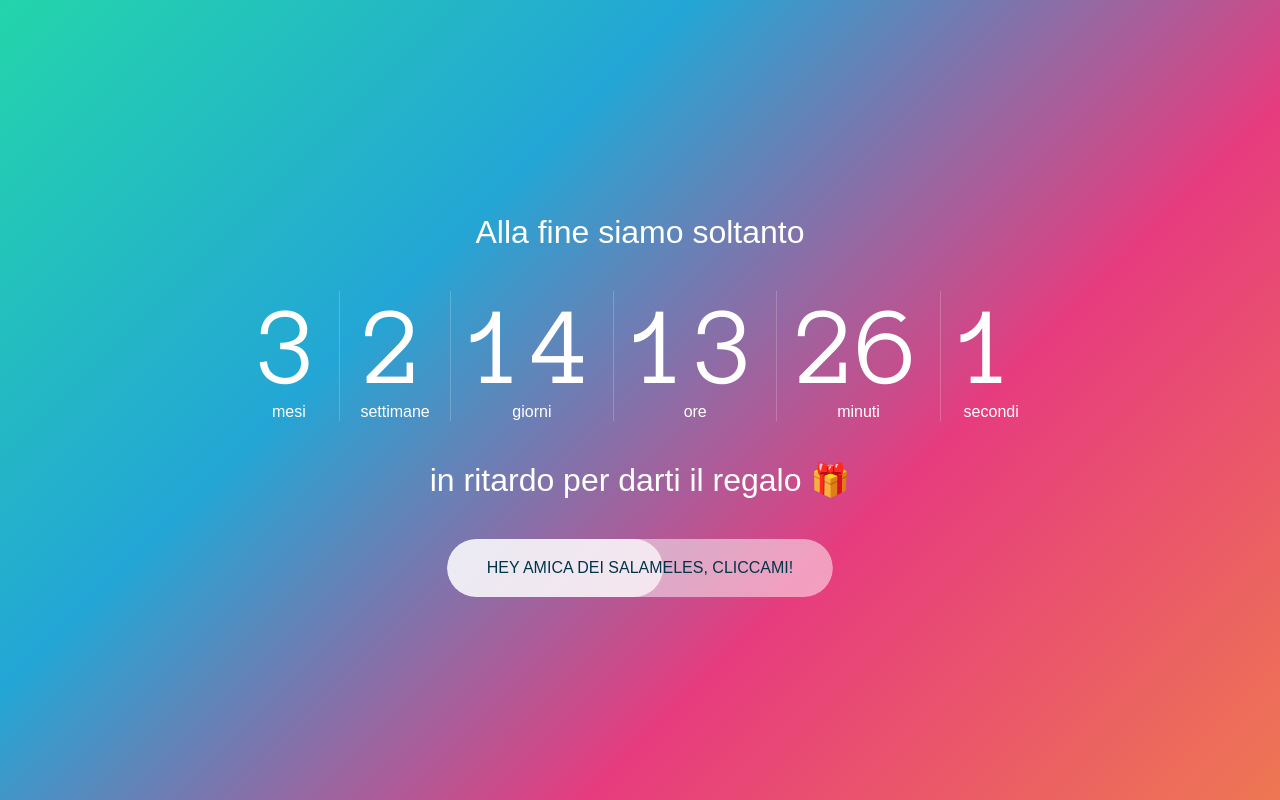
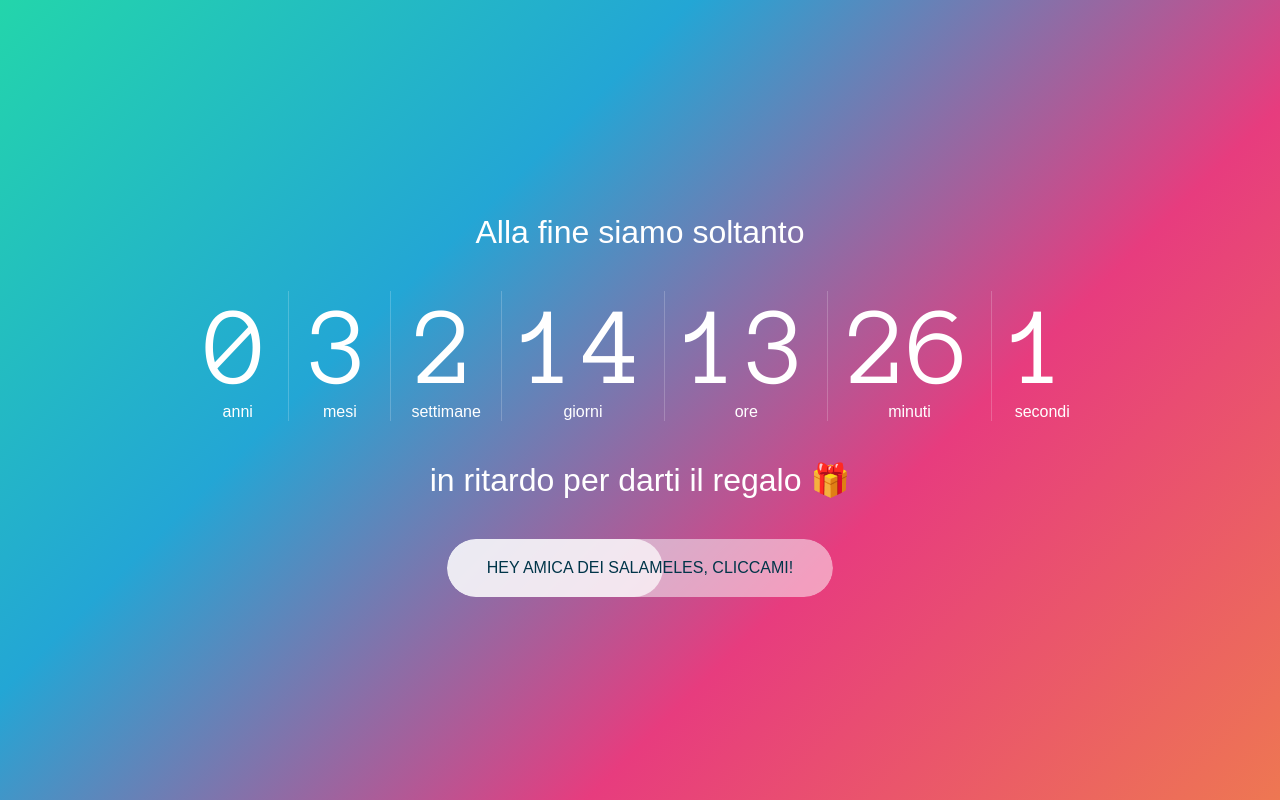
Before and after one commit to giuliachiola/birthday-veronica-30, a Nuxt app: page / in a window 1280 px wide. Built offline with nearby package versions, Linux system fonts and the light colour scheme.

Commit message:
feat: update

```diff
--- a/assets/scss/style.scss
+++ b/assets/scss/style.scss
@@ -1,9 +1,21 @@
-@keyframes gradientMovement {
+@keyframes gradientHorizontal {
   0% {
     background-position: 0% 50%;
   }
   50% {
     background-position: 100% 50%;
+  }
+  100% {
+    background-position: 0% 50%;
+  }
+}
+
+@keyframes gradientVertical {
+  0% {
+    background-position: 0% 50%;
+  }
+  50% {
+    background-position: 0% 100%;
   }
   100% {
     background-position: 0% 50%;
@@ -19,9 +31,14 @@
   background: linear-gradient(-45deg, #ee7752, #e73c7e, #23a6d5, #23d5ab);
 }
 
-.tpl--gradient-movement {
+.tpl--gradient-horizontal {
   background-size: 400% 400%;
-  animation: gradientMovement 15s ease infinite;
+  animation: gradientHorizontal 15s ease infinite;
+}
+
+.tpl--gradient-vertical {
+  background-size: 400% 400%;
+  animation: gradientVertical 5s ease-in-out infinite;
 }
 
 .l-wrapper {
--- a/components/Countdown.vue
+++ b/components/Countdown.vue
@@ -1,5 +1,9 @@
 <template id="countdown-template">
   <div class="c-countdown">
+    <div class="c-countdown__block">
+      <div class="c-countdown__digit">{{ years | two_digits }}</div>
+      <div class="c-countdown__text">anni</div>
+    </div>
     <div class="c-countdown__block">
       <div class="c-countdown__digit">{{ months | two_digits }}</div>
       <div class="c-countdown__text">mesi</div>
@@ -71,6 +75,10 @@ export default {
     months() {
       return this.diff.months()
     },
+
+    years() {
+      return this.diff.years()
+    },
   },
 
   created() {
--- a/pages/cats.vue
+++ b/pages/cats.vue
@@ -1,20 +1,19 @@
 <template>
-  <div class="tpl tpl--gradient-movement tpl-cats">
+  <div class="tpl tpl--gradient-horizontal tpl-cats">
     <div class="l-wrapper">
       <!-- gif -->
       <gif-responsive :src="'https://giphy.com/embed/12ELmx0C4EFKcE'" />
-      <nuxt-link to="/watermelons" class="c-button c-button--animation"
+      <!-- <nuxt-link to="/watermelons" class="c-button c-button--animation"
         >Abbiamo pensato ad un modo simpatico per dirti →</nuxt-link
+      > -->
+      <a href="/watermelons" class="c-button c-button--animation"
+        >Abbiamo pensato ad un modo simpatico per dirti →</a
       >
     </div>
   </div>
 </template>
 
 <script>
-// 'https://giphy.com/embed/12ELmx0C4EFKcE'
-// 'https://giphy.com/embed/CF93EZqOxjdHG',
-// 'https://giphy.com/embed/40Fpxgn6Yq640',
-// 'https://giphy.com/embed/a51kJ5I6YfejC',
 import GifResponsive from '../components/GifResponsive.vue'
 
 export default {
--- a/pages/cats2.vue
+++ b/pages/cats2.vue
@@ -1,21 +1,19 @@
 <template>
-  <div class="tpl tpl--gradient-movement tpl--cats">
+  <div class="tpl tpl--gradient-horizontal tpl--cats">
     <div class="l-wrapper">
       <!-- gif -->
       <gif-responsive :src="'https://giphy.com/embed/CF93EZqOxjdHG'" />
-      <nuxt-link to="/sea" class="c-button c-button--animation"
+      <!-- <nuxt-link to="/sea" class="c-button c-button--animation"
         >e per sorprenderti! →</nuxt-link
+      > -->
+      <a href="/sea" class="c-button c-button--animation"
+        >e per sorprenderti! →</a
       >
     </div>
   </div>
 </template>
 
 <script>
-// 'https://giphy.com/embed/12ELmx0C4EFKcE'
-// 'https://giphy.com/embed/CF93EZqOxjdHG',
-// 'https://giphy.com/embed/40Fpxgn6Yq640',
-// 'https://giphy.com/embed/a51kJ5I6YfejC',
-// 'https://giphy.com/embed/qX7Q4wxpRVo88',
 import GifResponsive from '../components/GifResponsive.vue'
 
 export default {
--- a/pages/happy.vue
+++ b/pages/happy.vue
@@ -2,7 +2,8 @@
   <div class="tpl tpl--happy">
     <div class="l-wrapper">
       <h1>
-        ...ti auguriamo tantissimi <strong>auguri</strong> <br />per questi 30
+        ...ti facciamo tantissimi <strong>auguri</strong> <br />per questi
+        <strong>30</strong>
         anni!! 🎉 🍰
       </h1>
       <!-- gif -->
@@ -27,7 +28,7 @@ export default {
 .tpl--happy {
   background: radial-gradient(red 5%, orange, yellow, lime, blue, hotpink);
   background-position: center;
-  animation: radialBackground 6s ease infinite;
+  animation: radialBackground 3s ease-in-out infinite;
 
   h1 {
     color: white;
--- a/pages/index.vue
+++ b/pages/index.vue
@@ -1,5 +1,5 @@
 <template>
-  <div class="tpl tpl--gradient-movement tpl--homepage">
+  <div class="tpl tpl--gradient-horizontal tpl--homepage">
     <div class="c-intro">
       <h2>
         Alla fine siamo soltanto
@@ -8,11 +8,11 @@
       <h2>
         in ritardo per darti il regalo 🎁
       </h2>
-      <nuxt-link
-        to="/cats"
-        :gif="'https://giphy.com/embed/12ELmx0C4EFKcE'"
-        class="c-button c-button--animation"
+      <!-- <nuxt-link to="/cats" class="c-button c-button--animation"
         >Hey amica dei Salameles, cliccami!</nuxt-link
+      > -->
+      <a href="/cats" class="c-button c-button--animation"
+        >Hey amica dei Salameles, cliccami!</a
       >
     </div>
   </div>
--- a/pages/sea.vue
+++ b/pages/sea.vue
@@ -1,7 +1,14 @@
 <template>
-  <div class="tpl tpl--gradient-movement tpl--sea">
-    <nuxt-link to="/happy" class="c-button c-button--animation"
+  <div class="tpl tpl--gradient-horizontal tpl--sea">
+    <!-- <nuxt-link to="/happy" class="c-button c-button--animation"
       >Quindi fluttuando come l'algapalla... →</nuxt-link
+    > -->
+    <a href="/happy" class="c-button c-button--animation"
+      >Quindi fluttuando come un'algapalla... →</a
+    >
+
+    <a class="s-animation-credits" href="https://codepen.io/shorelle/pen/NvpRLM"
+      >Animation credits</a
     >
   </div>
 </template>
@@ -12,7 +19,7 @@ export default {
     const recaptchaScript = document.createElement('script')
     recaptchaScript.setAttribute(
       'src',
-      'https://codepen.io/giuliachiola/pen/oNbqNOr.js' // forked!
+      'https://codepen.io/shorelle/pen/NvpRLM.js' // forked!
     )
     document.head.appendChild(recaptchaScript)
   },
@@ -24,6 +31,14 @@ export default {
   background: linear-gradient(-45deg, #131bab, #3c92e7, #24adde, #4a40d4);
   background-size: 200% 200%;
   animation: gradient 5s ease infinite;
+}
+
+.s-animation-credits {
+  font-size: 11px;
+  color: lightgray;
+  position: absolute;
+  bottom: 20px;
+  right: 20px;
 }
 
 $parrot-size: 60px;
--- a/pages/watermelons.vue
+++ b/pages/watermelons.vue
@@ -1,8 +1,9 @@
 <template>
-  <div class="tpl tpl--gradient-movement tpl--watermelons">
-    <nuxt-link to="/cats2" class="c-button c-button--animation"
+  <div class="tpl tpl--gradient-vertical tpl--watermelons">
+    <!-- <nuxt-link to="/cats2" class="c-button c-button--animation"
       >Augurie! →</nuxt-link
-    >
+    > -->
+    <a href="/cats2" class="c-button c-button--animation">Augurie! →</a>
   </div>
 </template>
 
```
